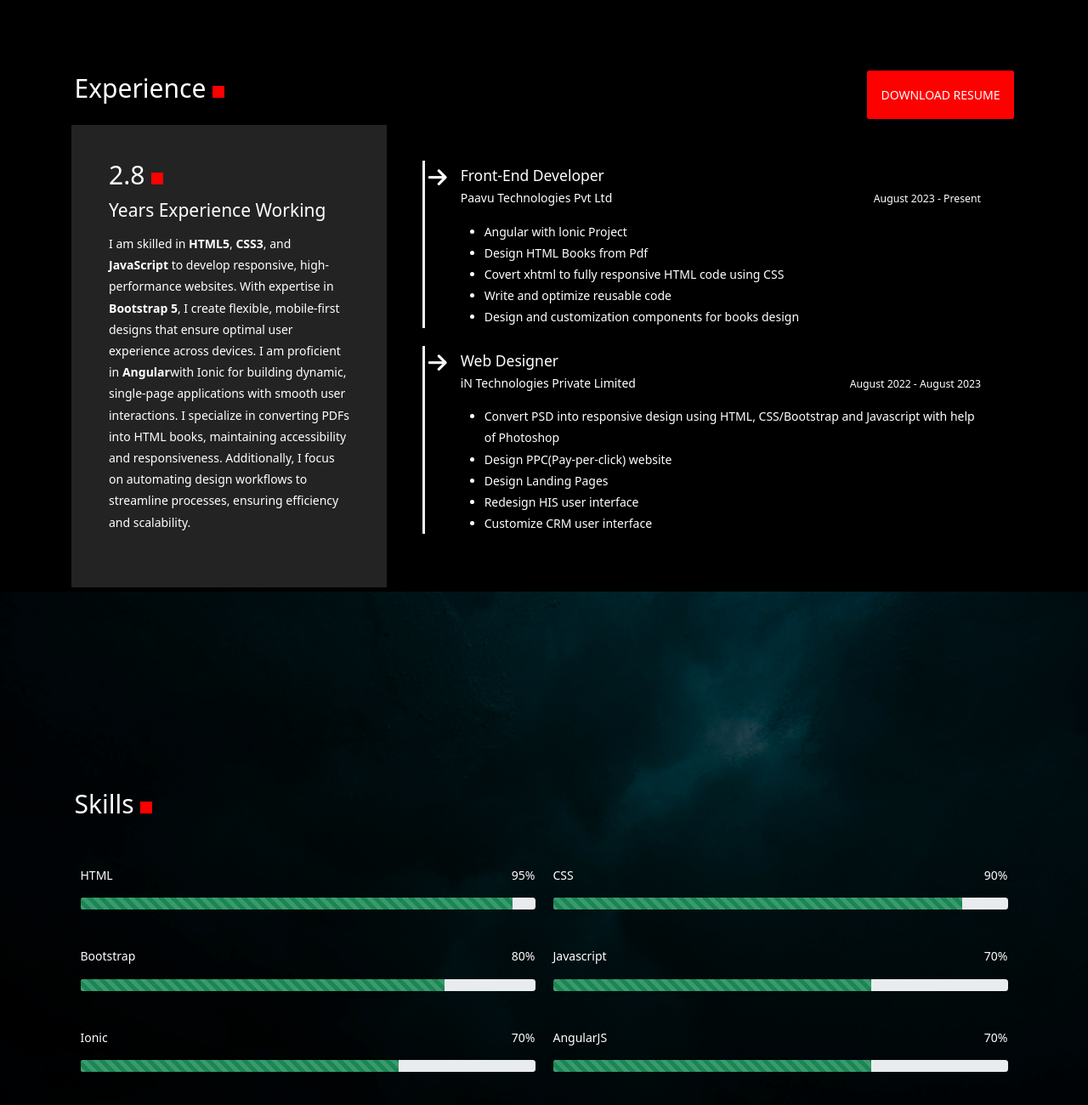
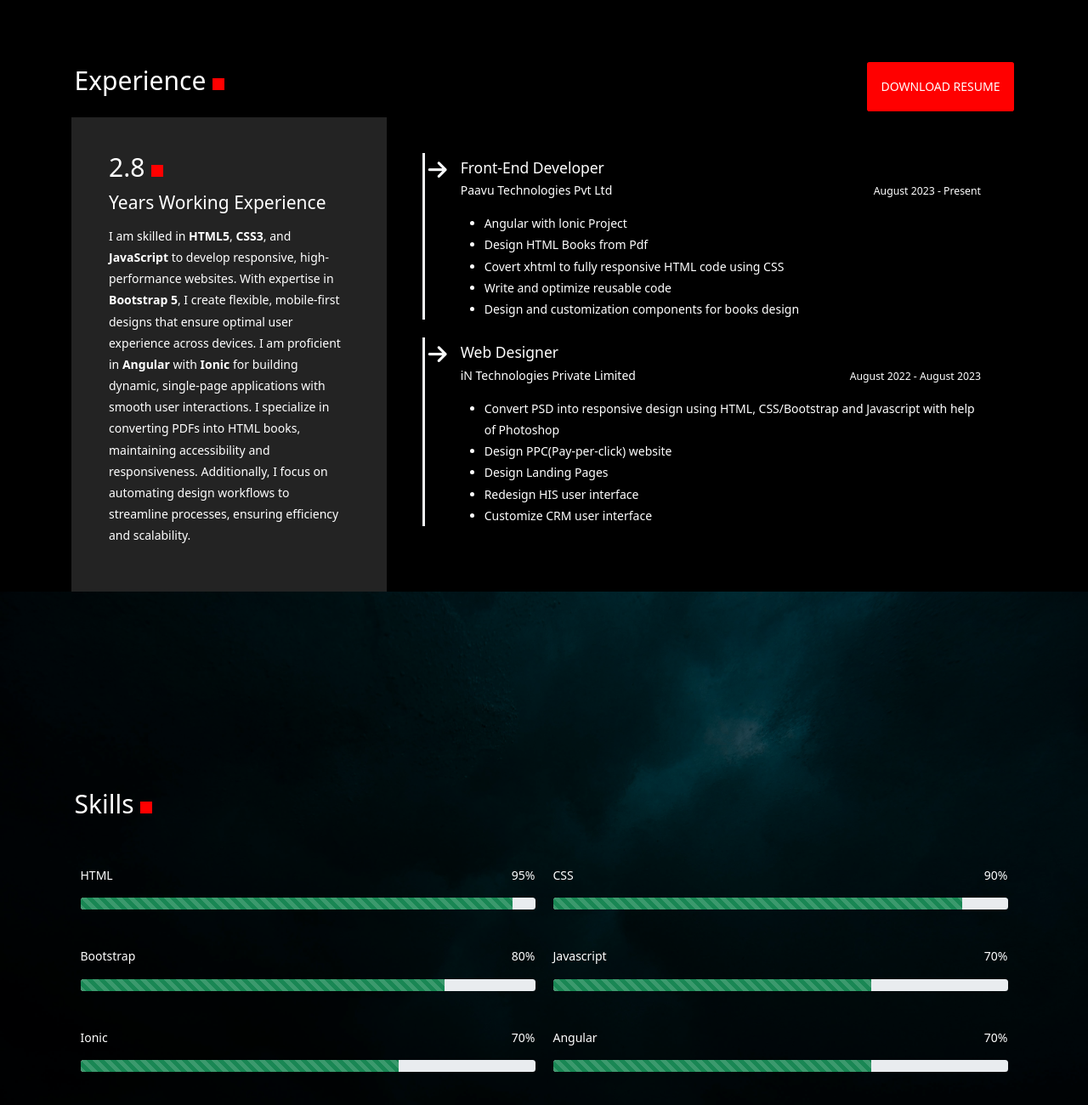
Before and after one commit to shubhamsholet/Shubham-sholet_portfolio, a plain HTML site: page index.html in a window 1280 px wide. Shown: the part 904-2204 px from the top of the page at 85% size. Drawn offline with nearby package versions, Linux system fonts and the light colour scheme.

Commit message:
html update

```diff
--- a/index.html
+++ b/index.html
@@ -117,10 +117,10 @@
                       <p>2.8 <span></span></p>
                     </div>
                     <h4>
-                      Years Experience Working
+                      Years Working Experience
                     </h4>
                     <p class="mt-3">
-                      I am skilled in <b>HTML5</b>, <b>CSS3</b>, and <b>JavaScript</b> to develop responsive, high-performance websites. With expertise in <b>Bootstrap 5</b>, I create flexible, mobile-first designs that ensure optimal user experience across devices. I am proficient in <b>Angular</b>with Ionic for building dynamic, single-page applications with smooth user interactions. I specialize in converting PDFs into HTML books, maintaining accessibility and responsiveness. Additionally, I focus on automating design workflows to streamline processes, ensuring efficiency and scalability.
+                      I am skilled in <b>HTML5</b>, <b>CSS3</b>, and <b>JavaScript</b> to develop responsive, high-performance websites. With expertise in <b>Bootstrap 5</b>, I create flexible, mobile-first designs that ensure optimal user experience across devices. I am proficient in <b>Angular</b> with <b>Ionic</b> for building dynamic, single-page applications with smooth user interactions. I specialize in converting PDFs into HTML books, maintaining accessibility and responsiveness. Additionally, I focus on automating design workflows to streamline processes, ensuring efficiency and scalability.
                     </p>
                   </div>
                 </div>
@@ -300,7 +300,7 @@
                 <div class="skillsProgress   mt-5 col-lg-6 col-md-12 col-sm-12">
                   <div class="d-flex justify-content-between">
                     <p class="skillname">
-                      AngularJS
+                      Angular
                     </p>
                     <p class="skillpercent">
                       70%
```
